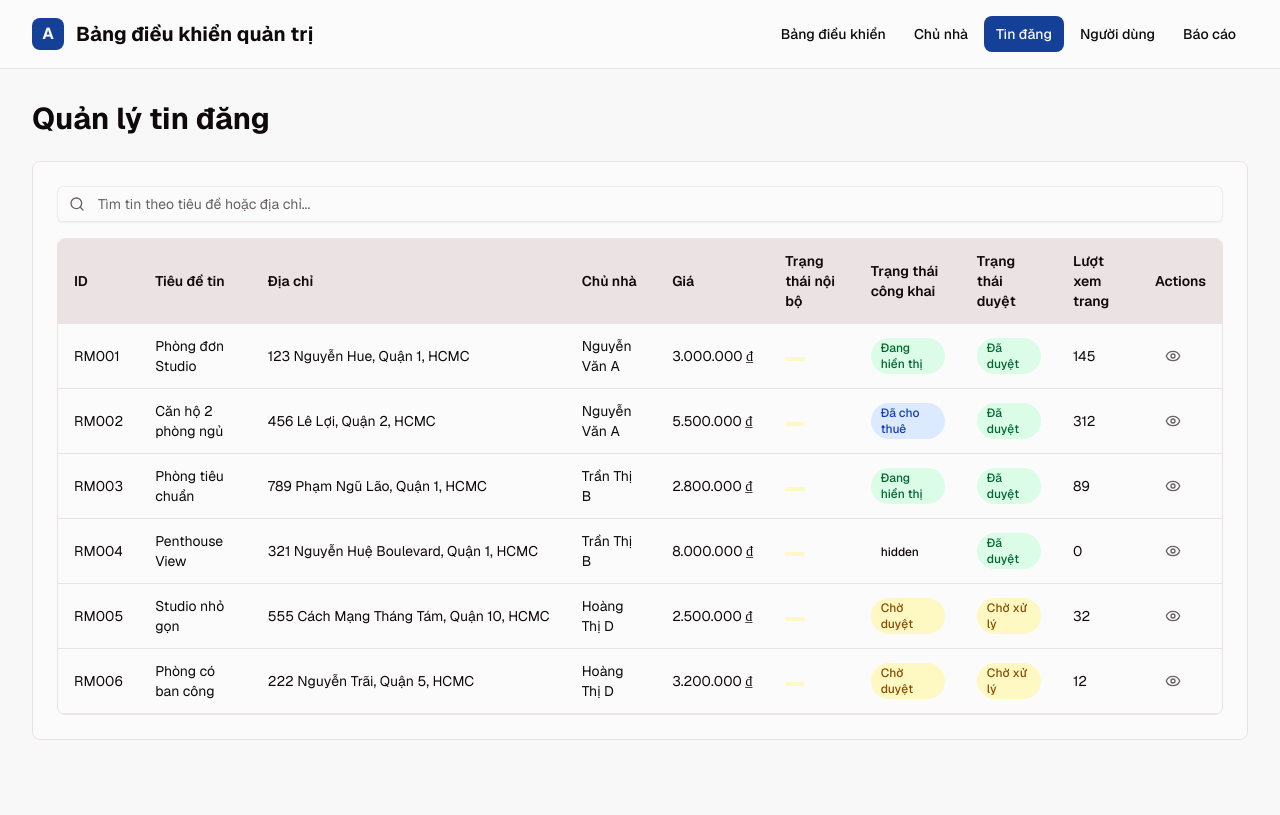
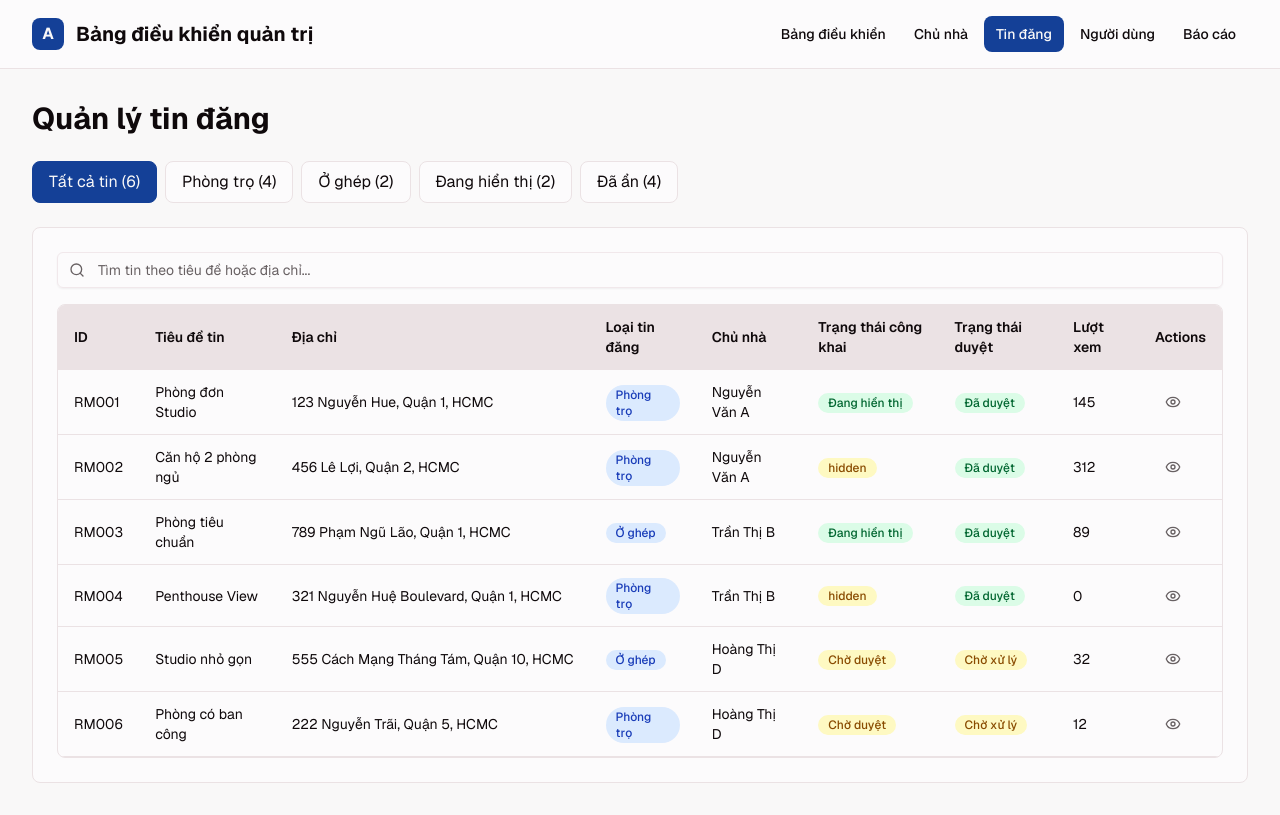
Before and after one commit to laihoangduy2424/dashboardtimtro, a Next.js app: page /dashboard/rooms in a window 1280 px wide. Built offline with nearby package versions, Linux system fonts and the light colour scheme.

Commit message:
feat: update Room interface and rooms page UI
Add listingType, remove internalStatus; update mock data and UI filters

Co-authored-by: Duy Lại Hoàng <170998843+laihoangduy2424@users.noreply.github.com>

```diff
--- a/app/dashboard/rooms/page.tsx
+++ b/app/dashboard/rooms/page.tsx
@@ -6,15 +6,12 @@ import { StatusBadge } from '@/components/status-badge'
 import { mockRooms, Room } from '@/lib/mock-data'
 import { Button } from '@/components/ui/button'
 import { Dialog, DialogContent, DialogDescription, DialogHeader, DialogTitle } from '@/components/ui/dialog'
-import { Eye } from 'lucide-react'
-import { formatCurrency } from '@/lib/utils'
+import { Eye, Check, X } from 'lucide-react'
 
 export default function RoomsPage() {
   const [selectedRoom, setSelectedRoom] = useState<Room | null>(null)
   const [isModalOpen, setIsModalOpen] = useState(false)
-  const [filterStatus, setFilterStatus] = useState<'all' | 'pending_review' | 'displaying' | 'hidden' | 'rented'>('all')
-
-
+  const [filterType, setFilterType] = useState<'all' | 'room_rental' | 'shared_room' | 'displaying' | 'hidden'>('all')
 
   const columns: Column<Room>[] = [
     {
@@ -35,31 +32,29 @@ export default function RoomsPage() {
       sortable: true,
     },
     {
-      header: 'Chủ nhà',
-      accessor: 'landlordName',
+      header: 'Loại tin đăng',
+      accessor: 'listingType',
+      render: (value) => (
+        <span className="inline-flex items-center px-2.5 py-0.5 rounded-full text-xs font-medium bg-blue-100 text-blue-800">
+          {value === 'room_rental' ? 'Phòng trọ' : 'Ở ghép'}
+        </span>
+      ),
       sortable: true,
     },
     {
-      header: 'Giá',
-      accessor: 'price',
-      render: (value) => formatCurrency(value),
-      sortable: true,
-    },
-    {
-      header: 'Trạng thái nội bộ',
-      accessor: 'internalStatus',
-      render: (value) => {
-        const statusVariant = value === 'available' ? 'success' : value === 'rented' ? 'info' : 'warning'
-        return <StatusBadge status={value} variant={statusVariant} />
-      },
+      header: 'Chủ nhà',
+      accessor: 'landlordName',
       sortable: true,
     },
     {
       header: 'Trạng thái công khai',
       accessor: 'publicStatus',
       render: (value) => {
-        const statusVariant = value === 'displaying' ? 'success' : value === 'pending_review' ? 'warning' : value === 'rented' ? 'info' : 'default'
-        return <StatusBadge status={value} variant={statusVariant} />
+        let variant: 'success' | 'warning' | 'default' | 'error' | 'info' = 'default'
+        if (value === 'displaying') variant = 'success'
+        if (value === 'hidden') variant = 'warning'
+        if (value === 'pending_review') variant = 'warning'
+        return <StatusBadge status={value} variant={variant} />
       },
       sortable: true,
     },
@@ -73,29 +68,114 @@ export default function RoomsPage() {
       sortable: true,
     },
     {
-      header: 'Lượt xem trang',
+      header: 'Lượt xem',
       accessor: 'views',
       render: (value) => value || 0,
       sortable: true,
     },
   ]
 
-  const filteredRooms = filterStatus === 'all'
-    ? mockRooms
-    : mockRooms.filter(r => r.publicStatus === filterStatus)
+  const getFilteredRooms = () => {
+    switch (filterType) {
+      case 'room_rental':
+        return mockRooms.filter(r => r.listingType === 'room_rental')
+      case 'shared_room':
+        return mockRooms.filter(r => r.listingType === 'shared_room')
+      case 'displaying':
+        return mockRooms.filter(r => r.publicStatus === 'displaying')
+      case 'hidden':
+        return mockRooms.filter(r => r.publicStatus === 'hidden' || r.publicStatus === 'pending_review')
+      default:
+        return mockRooms
+    }
+  }
+
+  const filteredRooms = getFilteredRooms()
 
   const handleViewDetails = (room: Room) => {
     setSelectedRoom(room)
     setIsModalOpen(true)
   }
 
+  const handleApprove = (room: Room) => {
+    console.log('Approving listing:', room.id)
+    // TODO: Call API to approve
+  }
 
+  const handleReject = (room: Room) => {
+    console.log('Rejecting listing:', room.id)
+    // TODO: Call API to reject
+  }
+
+  const handleHide = (room: Room) => {
+    console.log('Hiding listing:', room.id)
+    // TODO: Call API to hide
+  }
+
+  const handleShow = (room: Room) => {
+    console.log('Showing listing:', room.id)
+    // TODO: Call API to show
+  }
 
   return (
     <div className="space-y-6 p-4 sm:p-6 lg:p-8">
       {/* Header */}
       <div>
         <h1 className="text-3xl font-bold text-foreground">Quản lý tin đăng</h1>
+      </div>
+
+      {/* Filter Buttons */}
+      <div className="flex flex-wrap gap-2">
+        <button
+          onClick={() => setFilterType('all')}
+          className={`px-4 py-2 rounded-lg border transition-colors ${
+            filterType === 'all'
+              ? 'bg-primary text-primary-foreground border-primary'
+              : 'border-border bg-card hover:border-primary/50'
+          }`}
+        >
+          Tất cả tin ({mockRooms.length})
+        </button>
+        <button
+          onClick={() => setFilterType('room_rental')}
+          className={`px-4 py-2 rounded-lg border transition-colors ${
+            filterType === 'room_rental'
+              ? 'bg-primary text-primary-foreground border-primary'
+              : 'border-border bg-card hover:border-primary/50'
+          }`}
+        >
+          Phòng trọ ({mockRooms.filter(r => r.listingType === 'room_rental').length})
+        </button>
+        <button
+          onClick={() => setFilterType('shared_room')}
+          className={`px-4 py-2 rounded-lg border transition-colors ${
+            filterType === 'shared_room'
+              ? 'bg-primary text-primary-foreground border-primary'
+              : 'border-border bg-card hover:border-primary/50'
+          }`}
+        >
+          Ở ghép ({mockRooms.filter(r => r.listingType === 'shared_room').length})
+        </button>
+        <button
+          onClick={() => setFilterType('displaying')}
+          className={`px-4 py-2 rounded-lg border transition-colors ${
+            filterType === 'displaying'
+              ? 'bg-primary text-primary-foreground border-primary'
+              : 'border-border bg-card hover:border-primary/50'
+          }`}
+        >
+          Đang hiển thị ({mockRooms.filter(r => r.publicStatus === 'displaying').length})
+        </button>
+        <button
+          onClick={() => setFilterType('hidden')}
+          className={`px-4 py-2 rounded-lg border transition-colors ${
+            filterType === 'hidden'
+              ? 'bg-primary text-primary-foreground border-primary'
+              : 'border-border bg-card hover:border-primary/50'
+          }`}
+        >
+          Đã ẩn ({mockRooms.filter(r => r.publicStatus === 'hidden' || r.publicStatus === 'pending_review').length})
+        </button>
       </div>
 
       {/* Data Table */}
@@ -127,7 +207,7 @@ export default function RoomsPage() {
         <DialogContent className="max-w-2xl max-h-[90vh] overflow-y-auto">
           <DialogHeader>
             <DialogTitle>Chi tiết tin đăng</DialogTitle>
-            <DialogDescription>Xem và quản lý thông tin tin đăng và các chỉ số tương tác</DialogDescription>
+            <DialogDescription>Xem thông tin tin đăng và các chỉ số tương tác</DialogDescription>
           </DialogHeader>
 
           {selectedRoom && (
@@ -147,6 +227,12 @@ export default function RoomsPage() {
                   <div>
                     <p className="text-sm font-medium text-muted-foreground">Toà nhà/Tài sản</p>
                     <p className="text-foreground">{selectedRoom.building}</p>
+                  </div>
+                  <div>
+                    <p className="text-sm font-medium text-muted-foreground">Loại tin đăng</p>
+                    <p className="text-foreground font-semibold">
+                      {selectedRoom.listingType === 'room_rental' ? 'Phòng trọ' : 'Ở ghép'}
+                    </p>
                   </div>
                   <div>
                     <p className="text-sm font-medium text-muted-foreground">Chủ nhà</p>
@@ -171,14 +257,6 @@ export default function RoomsPage() {
                     <p className="text-sm font-medium text-muted-foreground">Diện tích</p>
                     <p className="mt-1 text-lg font-semibold text-foreground">{selectedRoom.area} m²</p>
                   </div>
-                  <div className="rounded-lg bg-muted p-3 sm:col-span-2">
-                    <p className="text-sm font-medium text-muted-foreground">Giá</p>
-                    <p className="mt-1 text-lg font-semibold text-foreground">{formatCurrency(selectedRoom.price)}</p>
-                  </div>
-                  <div className="rounded-lg bg-muted p-3">
-                    <p className="text-sm font-medium text-muted-foreground">Giá/m²</p>
-                    <p className="mt-1 text-lg font-semibold text-foreground">{formatCurrency(selectedRoom.price / selectedRoom.area)}</p>
-                  </div>
                 </div>
               </div>
 
@@ -187,21 +265,6 @@ export default function RoomsPage() {
                 <h3 className="mb-3 font-semibold text-foreground">Thông tin trạng thái</h3>
                 <div className="grid gap-4 sm:grid-cols-2">
                   <div>
-                    <p className="text-sm font-medium text-muted-foreground">Trạng thái nội bộ</p>
-                    <div className="mt-1">
-                      <StatusBadge
-                        status={selectedRoom.internalStatus}
-                        variant={
-                          selectedRoom.internalStatus === 'available'
-                            ? 'success'
-                            : selectedRoom.internalStatus === 'rented'
-                              ? 'info'
-                              : 'warning'
-                        }
-                      />
-                    </div>
-                  </div>
-                  <div>
                     <p className="text-sm font-medium text-muted-foreground">Trạng thái công khai</p>
                     <div className="mt-1">
                       <StatusBadge
@@ -209,11 +272,7 @@ export default function RoomsPage() {
                         variant={
                           selectedRoom.publicStatus === 'displaying'
                             ? 'success'
-                            : selectedRoom.publicStatus === 'pending_review'
-                              ? 'warning'
-                              : selectedRoom.publicStatus === 'rented'
-                                ? 'info'
-                                : 'default'
+                            : 'warning'
                         }
                       />
                     </div>
@@ -235,7 +294,7 @@ export default function RoomsPage() {
                   </div>
                   <div>
                     <p className="text-sm font-medium text-muted-foreground">Ngày đăng</p>
-                    <p className="text-foreground">{new Date(selectedRoom.createdDate).toLocaleDateString()}</p>
+                    <p className="text-foreground">{new Date(selectedRoom.createdDate).toLocaleDateString('vi-VN')}</p>
                   </div>
                 </div>
               </div>
@@ -260,20 +319,14 @@ export default function RoomsPage() {
               </div>
 
               {/* Action Buttons */}
-              <div className="flex gap-2 pt-4">
-                <Button
-                  onClick={() => handleEdit(selectedRoom)}
-                  variant="outline"
-                  className="flex-1"
-                >
-                  <Edit size={16} className="mr-2" />
-                  Chỉnh sửa tin
-                </Button>
+              <div className="flex flex-col gap-2 pt-4 border-t border-border">
+                <p className="text-sm font-semibold text-foreground">Các tác vụ</p>
+                <div className="flex gap-2 flex-wrap">
                   {selectedRoom.publicStatus === 'pending_review' && (
                     <>
                       <Button
                         onClick={() => handleApprove(selectedRoom)}
-                      className="flex-1 bg-green-600 hover:bg-green-700"
+                        className="bg-green-600 hover:bg-green-700 text-white"
                       >
                         <Check size={16} className="mr-2" />
                         Duyệt
@@ -281,30 +334,29 @@ export default function RoomsPage() {
                       <Button
                         onClick={() => handleReject(selectedRoom)}
                         variant="destructive"
-                      className="flex-1"
                       >
                         <X size={16} className="mr-2" />
-                      Từ chối
+                        Không duyệt
                       </Button>
                     </>
                   )}
                   {selectedRoom.publicStatus === 'displaying' && (
                     <Button
-                    onClick={() => handleHideFromPublic(selectedRoom)}
-                    className="flex-1 bg-orange-600 hover:bg-orange-700"
+                      onClick={() => handleHide(selectedRoom)}
+                      className="bg-orange-600 hover:bg-orange-700 text-white"
                     >
-                    <EyeOff size={16} className="mr-2" />
-                    Ẩn khỏi công khai
+                      Ẩn
                     </Button>
                   )}
+                  {selectedRoom.publicStatus === 'hidden' && (
                     <Button
-                  onClick={() => handleDelete(selectedRoom)}
-                  variant="destructive"
-                  className="flex-1"
+                      onClick={() => handleShow(selectedRoom)}
+                      className="bg-blue-600 hover:bg-blue-700 text-white"
                     >
-                  <Trash2 size={16} className="mr-2" />
-                  Xóa
+                      Hiển thị
                     </Button>
+                  )}
+                </div>
               </div>
             </div>
           )}
--- a/lib/mock-data.ts
+++ b/lib/mock-data.ts
@@ -27,13 +27,13 @@ export interface Room {
   address: string
   building: string
   area: number
-  price: number
   bedrooms: number
   bathrooms: number
   landlordId: string
   landlordName: string
+  listingType: 'room_rental' | 'shared_room'
   // Status on public website
-  publicStatus: 'displaying' | 'hidden' | 'pending_review' | 'rented'
+  publicStatus: 'displaying' | 'hidden' | 'pending_review'
   reviewStatus?: 'pending' | 'approved' | 'rejected'
   image?: string
   createdDate: string
@@ -169,12 +169,12 @@ export const mockRooms: Room[] = [
     title: 'Phòng đơn Studio',
     address: '123 Nguyễn Hue, Quận 1, HCMC',
     building: 'Tòa nhà A',
-    price: 3000000,
     area: 25,
     bedrooms: 1,
     bathrooms: 1,
     landlordId: 'LL001',
     landlordName: 'Nguyễn Văn A',
+    listingType: 'room_rental',
     publicStatus: 'displaying',
     reviewStatus: 'approved',
     createdDate: '2024-01-20',
@@ -186,13 +186,13 @@ export const mockRooms: Room[] = [
     title: 'Căn hộ 2 phòng ngủ',
     address: '456 Lê Lợi, Quận 2, HCMC',
     building: 'Chung cư B',
-    price: 5500000,
     area: 45,
     bedrooms: 2,
     bathrooms: 1,
     landlordId: 'LL001',
     landlordName: 'Nguyễn Văn A',
-    publicStatus: 'rented',
+    listingType: 'room_rental',
+    publicStatus: 'hidden',
     reviewStatus: 'approved',
     createdDate: '2023-11-15',
     listingDate: '2023-11-18',
@@ -203,12 +203,12 @@ export const mockRooms: Room[] = [
     title: 'Phòng tiêu chuẩn',
     address: '789 Phạm Ngũ Lão, Quận 1, HCMC',
     building: 'Tòa nhà C',
-    price: 2800000,
     area: 20,
     bedrooms: 1,
     bathrooms: 1,
     landlordId: 'LL002',
     landlordName: 'Trần Thị B',
+    listingType: 'shared_room',
     publicStatus: 'displaying',
     reviewStatus: 'approved',
     createdDate: '2024-02-01',
@@ -220,12 +220,12 @@ export const mockRooms: Room[] = [
     title: 'Penthouse View',
     address: '321 Nguyễn Huệ Boulevard, Quận 1, HCMC',
     building: 'Tòa nhà D',
-    price: 8000000,
     area: 60,
     bedrooms: 3,
     bathrooms: 2,
     landlordId: 'LL002',
     landlordName: 'Trần Thị B',
+    listingType: 'room_rental',
     publicStatus: 'hidden',
     reviewStatus: 'approved',
     createdDate: '2023-12-10',
@@ -237,12 +237,12 @@ export const mockRooms: Room[] = [
     title: 'Studio nhỏ gọn',
     address: '555 Cách Mạng Tháng Tám, Quận 10, HCMC',
     building: 'Tòa nhà E',
-    price: 2500000,
     area: 18,
     bedrooms: 1,
     bathrooms: 1,
     landlordId: 'LL004',
     landlordName: 'Hoàng Thị D',
+    listingType: 'shared_room',
     publicStatus: 'pending_review',
     reviewStatus: 'pending',
     createdDate: '2024-02-15',
@@ -254,12 +254,12 @@ export const mockRooms: Room[] = [
     title: 'Phòng có ban công',
     address: '222 Nguyễn Trãi, Quận 5, HCMC',
     building: 'Tòa nhà F',
-    price: 3200000,
     area: 28,
     bedrooms: 1,
     bathrooms: 1,
     landlordId: 'LL004',
     landlordName: 'Hoàng Thị D',
+    listingType: 'room_rental',
     publicStatus: 'pending_review',
     reviewStatus: 'pending',
     createdDate: '2024-02-16',
```
Lines whose indentation alone changed are shown as unchanged.
